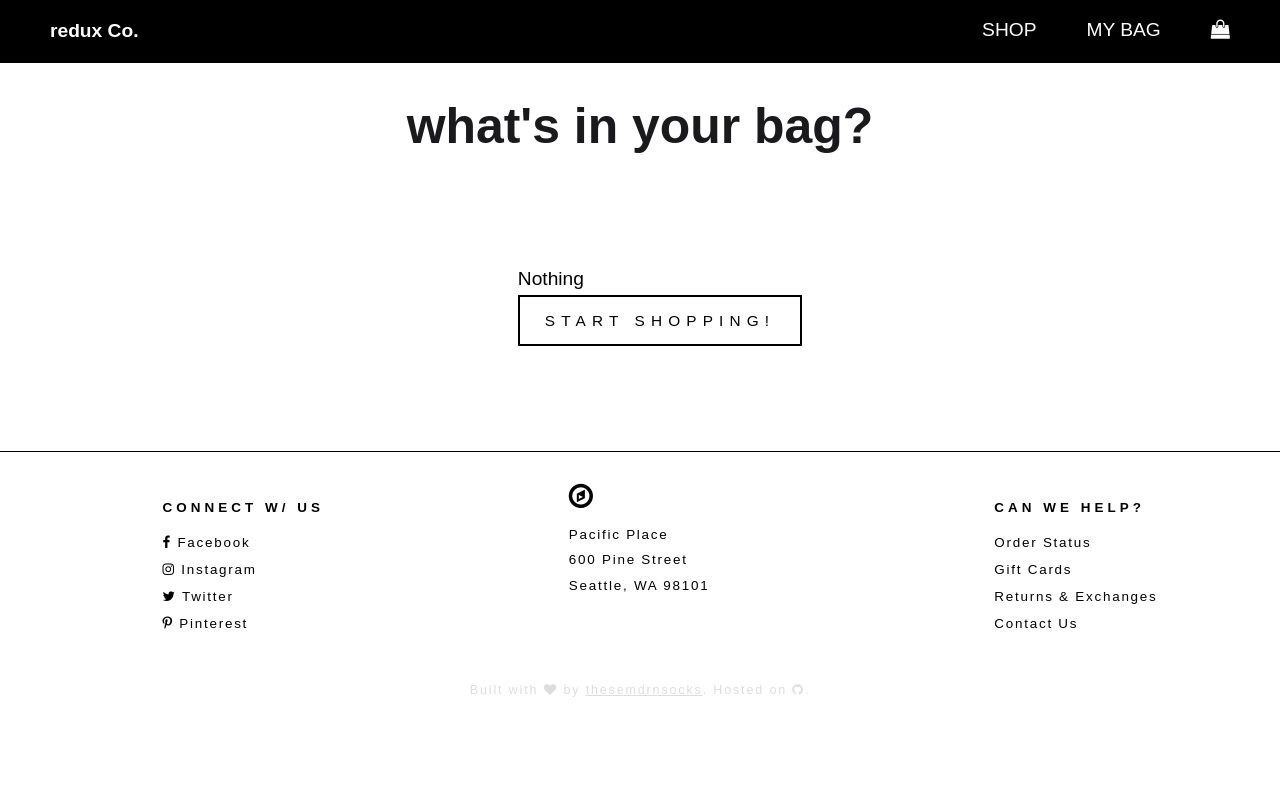
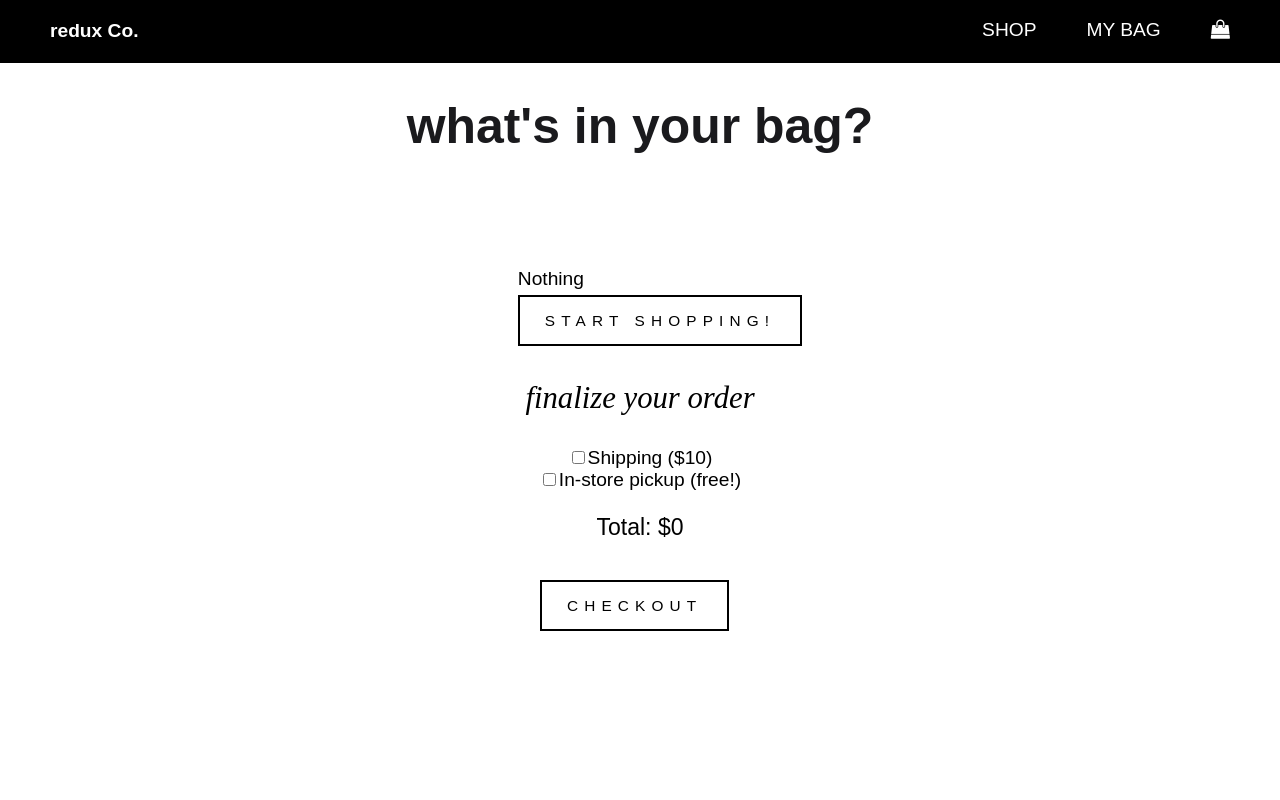
Before and after one commit to jenna-m/redux-co, a React (Create React App) app: page /cart in a window 1280 px wide. Shown: the top 800 px of the page. Built offline with nearby package versions, Linux system fonts and the light colour scheme.

Commit message:
Update Cart.js
Move Shipping component out of items map function

```diff
--- a/src/components/Cart.js
+++ b/src/components/Cart.js
@@ -70,7 +70,6 @@ class Cart extends React.Component {
                                 onClick={ () => {this.handleRemoveItem(item.id)} }></i></span>
                             </div>
                         </li>
-                        <Shipping />
                     </div>
                 )
             })
@@ -87,6 +86,7 @@ class Cart extends React.Component {
                     <ul classname="collection">
                         {addedItems}
                     </ul>
+                    <Shipping />
                 </div>
             </div>
         )
```
